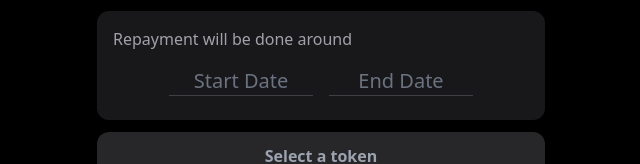
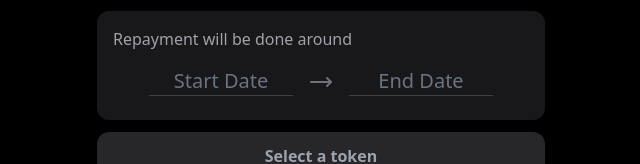
Before and after one commit to aryanbaranwal001/Credit-Bank-FrontEnd, a React (Vite) app in the folder frontEnd/: page / in a window 1280 px wide. Shown: the part 489-653 px from the top of the page, without its empty margins (319-959 px from the left). Built offline with nearby package versions, Linux system fonts and the light colour scheme.

Commit message:
added a dash

```diff
--- a/frontEnd/src/output.css
+++ b/frontEnd/src/output.css
@@ -582,32 +582,24 @@ video {
   margin-bottom: 0.75rem;
 }
 
+.mb-4 {
+  margin-bottom: 1rem;
+}
+
 .mb-5 {
   margin-bottom: 1.25rem;
-}
-
-.mb-6 {
-  margin-bottom: 1.5rem;
 }
 
 .mt-2 {
   margin-top: 0.5rem;
 }
 
-.mt-4 {
-  margin-top: 1rem;
-}
-
-.mt-6 {
-  margin-top: 1.5rem;
-}
-
 .mt-3 {
   margin-top: 0.75rem;
 }
 
-.mb-4 {
-  margin-bottom: 1rem;
+.mt-4 {
+  margin-top: 1rem;
 }
 
 .flex {
@@ -630,6 +622,10 @@ video {
   min-height: 100vh;
 }
 
+.w-36 {
+  width: 9rem;
+}
+
 .w-5 {
   width: 1.25rem;
 }
@@ -640,14 +636,6 @@ video {
 
 .w-full {
   width: 100%;
-}
-
-.w-32 {
-  width: 8rem;
-}
-
-.w-36 {
-  width: 9rem;
 }
 
 .max-w-md {
@@ -662,10 +650,10 @@ video {
   cursor: pointer;
 }
 
-.appearance-none {
-  -webkit-appearance: none;
-     -moz-appearance: none;
-          appearance: none;
+.select-none {
+  -webkit-user-select: none;
+     -moz-user-select: none;
+          user-select: none;
 }
 
 .items-center {
@@ -692,20 +680,16 @@ video {
   margin-left: calc(0.5rem * calc(1 - var(--tw-space-x-reverse)));
 }
 
-.space-y-3 > :not([hidden]) ~ :not([hidden]) {
-  --tw-space-y-reverse: 0;
-  margin-top: calc(0.75rem * calc(1 - var(--tw-space-y-reverse)));
-  margin-bottom: calc(0.75rem * var(--tw-space-y-reverse));
-}
-
 .space-x-4 > :not([hidden]) ~ :not([hidden]) {
   --tw-space-x-reverse: 0;
   margin-right: calc(1rem * var(--tw-space-x-reverse));
   margin-left: calc(1rem * calc(1 - var(--tw-space-x-reverse)));
 }
 
-.overflow-hidden {
-  overflow: hidden;
+.space-y-3 > :not([hidden]) ~ :not([hidden]) {
+  --tw-space-y-reverse: 0;
+  margin-top: calc(0.75rem * calc(1 - var(--tw-space-y-reverse)));
+  margin-bottom: calc(0.75rem * var(--tw-space-y-reverse));
 }
 
 .overflow-y-auto {
@@ -787,6 +771,11 @@ video {
   padding-right: 1rem;
 }
 
+.py-1\.5 {
+  padding-top: 0.375rem;
+  padding-bottom: 0.375rem;
+}
+
 .py-2 {
   padding-top: 0.5rem;
   padding-bottom: 0.5rem;
@@ -797,9 +786,8 @@ video {
   padding-bottom: 0.75rem;
 }
 
-.py-1\.5 {
-  padding-top: 0.375rem;
-  padding-bottom: 0.375rem;
+.pb-6 {
+  padding-bottom: 1.5rem;
 }
 
 .pr-1 {
@@ -808,14 +796,6 @@ video {
 
 .pt-\[18vh\] {
   padding-top: 18vh;
-}
-
-.pb-2 {
-  padding-bottom: 0.5rem;
-}
-
-.pb-6 {
-  padding-bottom: 1.5rem;
 }
 
 .text-center {
@@ -842,11 +822,6 @@ video {
   line-height: 1.75rem;
 }
 
-.text-2xl {
-  font-size: 1.5rem;
-  line-height: 2rem;
-}
-
 .font-bold {
   font-weight: 700;
 }
@@ -857,6 +832,20 @@ video {
 
 .font-semibold {
   font-weight: 600;
+}
+
+.font-normal {
+  font-weight: 400;
+}
+
+.text-gray-300 {
+  --tw-text-opacity: 1;
+  color: rgb(209 213 219 / var(--tw-text-opacity, 1));
+}
+
+.text-gray-400 {
+  --tw-text-opacity: 1;
+  color: rgb(156 163 175 / var(--tw-text-opacity, 1));
 }
 
 .text-white {
@@ -872,21 +861,6 @@ video {
 .text-zinc-500 {
   --tw-text-opacity: 1;
   color: rgb(113 113 122 / var(--tw-text-opacity, 1));
-}
-
-.text-gray-500 {
-  --tw-text-opacity: 1;
-  color: rgb(107 114 128 / var(--tw-text-opacity, 1));
-}
-
-.text-gray-300 {
-  --tw-text-opacity: 1;
-  color: rgb(209 213 219 / var(--tw-text-opacity, 1));
-}
-
-.text-gray-400 {
-  --tw-text-opacity: 1;
-  color: rgb(156 163 175 / var(--tw-text-opacity, 1));
 }
 
 .placeholder-gray-500::-moz-placeholder {
@@ -938,19 +912,14 @@ video {
   background-color: rgb(39 39 42 / var(--tw-bg-opacity, 1));
 }
 
-.hover\:bg-zinc-600:hover {
-  --tw-bg-opacity: 1;
-  background-color: rgb(82 82 91 / var(--tw-bg-opacity, 1));
+.hover\:text-gray-200:hover {
+  --tw-text-opacity: 1;
+  color: rgb(229 231 235 / var(--tw-text-opacity, 1));
 }
 
 .hover\:text-white:hover {
   --tw-text-opacity: 1;
   color: rgb(255 255 255 / var(--tw-text-opacity, 1));
-}
-
-.hover\:text-gray-200:hover {
-  --tw-text-opacity: 1;
-  color: rgb(229 231 235 / var(--tw-text-opacity, 1));
 }
 
 .focus\:border-white:focus {
--- a/frontEnd/src/pages/DepositeAndBorrow.jsx
+++ b/frontEnd/src/pages/DepositeAndBorrow.jsx
@@ -1,7 +1,7 @@
 import React, { useState } from "react";
 import DatePicker from "react-datepicker";
 import "react-datepicker/dist/react-datepicker.css";
-import { ChevronDown, X } from "lucide-react";
+import { ChevronDown, X, MoveRight } from "lucide-react";
 
 const TOKENS = [
   { name: "USDC", symbol: "USDC", address: "0xA0b8...eB48" },
@@ -125,7 +125,7 @@ export default function SwapComponent() {
               popperPlacement="top-center" // 👈 Pops above the input
               className="bg-transparent text-xl text-gray-300 text-center outline-none w-36 border-b border-zinc-700 focus:border-white placeholder-gray-500"
             />
-
+            <MoveRight className="text-xl text-zinc-500 font-normal select-none" />
             <DatePicker
               selected={endDate}
               onChange={(date) => setEndDate(date)}
```
